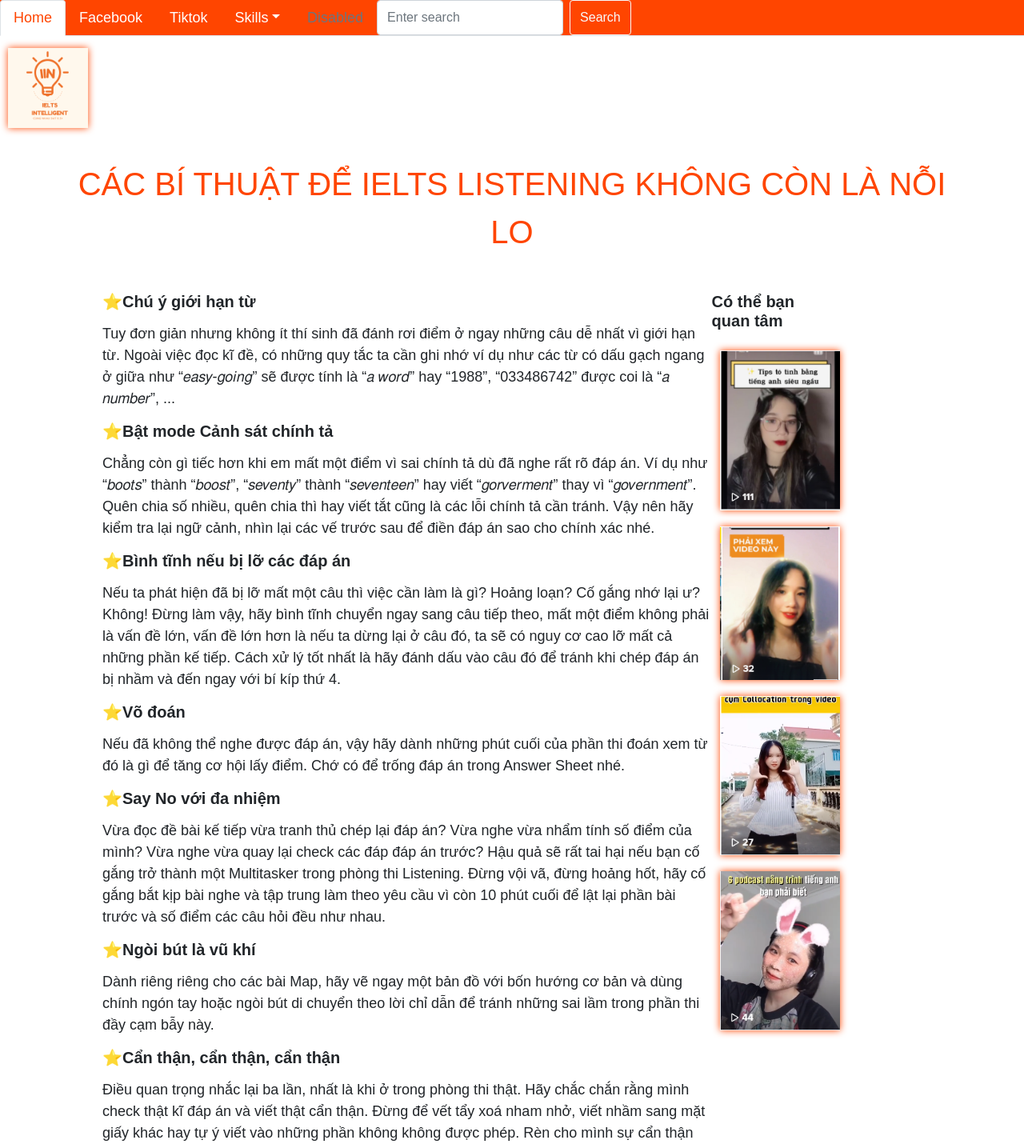
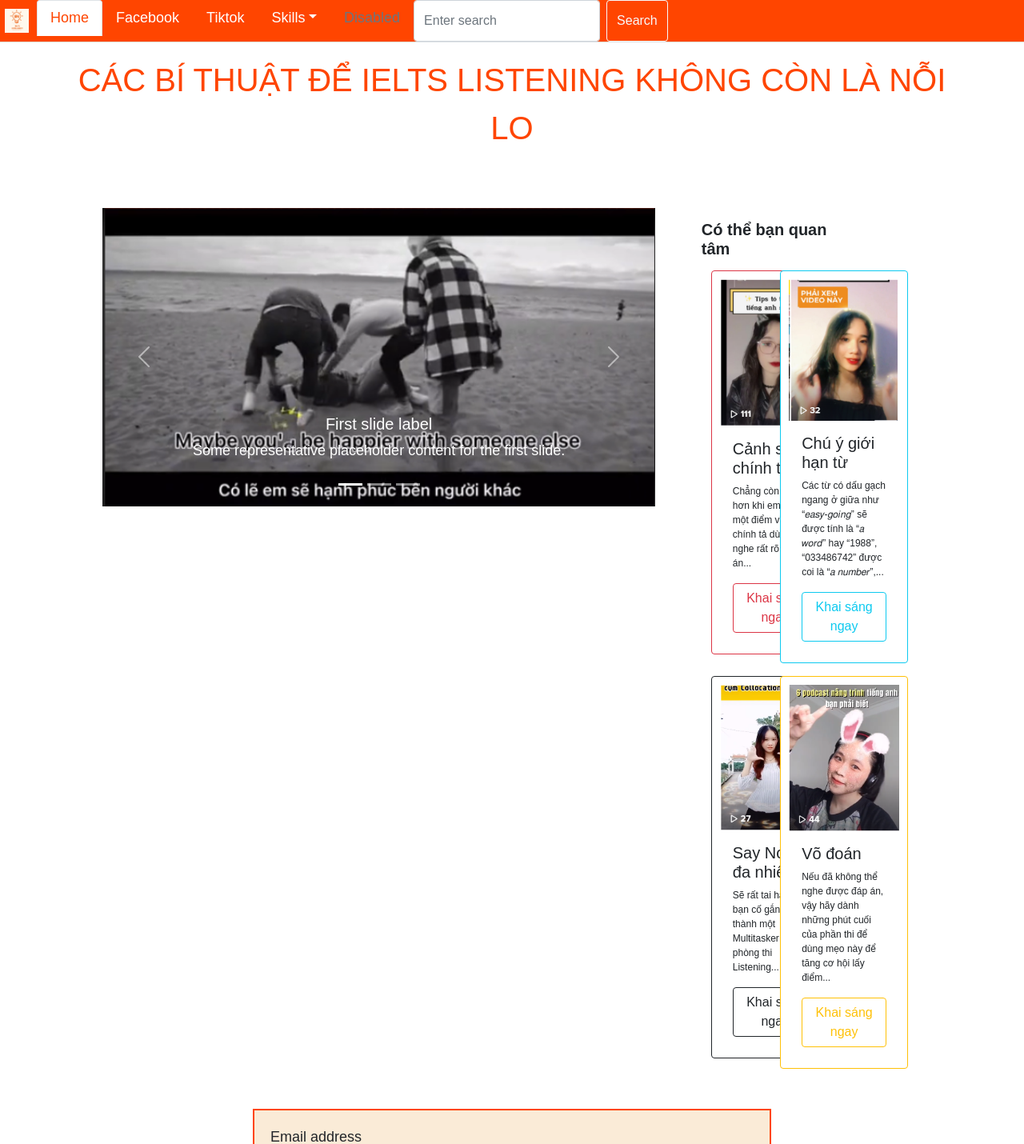
Before and after one commit to FangLee2003/IIN-Website-FangLee, a React (Create React App) app: page / in a window 1280 px wide. Shown: the top 1430 px of the page at 80% size. Built offline with nearby package versions, Linux system fonts and the light colour scheme.

Commit message:
Updated row, column, card, carousel, logo,...

```diff
--- a/src/App.js
+++ b/src/App.js
@@ -5,19 +5,20 @@ import tiktok1 from "./assets/tiktok1.png";
 import tiktok2 from "./assets/tiktok2.png";
 import tiktok3 from "./assets/tiktok3.png";
 import tiktok4 from "./assets/tiktok4.png";
+import tiktok5 from "./assets/tiktok5.png";
+import tiktok6 from "./assets/tiktok6.png";
 
 function App() {
   return (
     <div className="App">
-      <header className="App-header">
-        <div className="logo">
-          <a href="http://localhost:3000/">
-            <img src={logo} width="100px" height="100px" alt="IIN logo" />
-          </a>
-        </div>
+      <header className="header">
+        CÁC BÍ THUẬT ĐỂ IELTS LISTENING KHÔNG CÒN LÀ NỖI LO
       </header>
       <div class="container-fluid">
         <ul className="nav fixed-top nav-tabs">
+          <a class="navbar-brand" href="http://localhost:3000/">
+            <img class="logo" src={logo} width="30" height="30" alt="IIN logo" />
+          </a>
           <li className="nav-item">
             <a
               className="nav-link active"
@@ -58,84 +59,100 @@ function App() {
           </form>
         </ul>
       </div>
-      <header className="header">
-        CÁC BÍ THUẬT ĐỂ IELTS LISTENING KHÔNG CÒN LÀ NỖI LO
-      </header>
       <div className="content">
         <section className="section">
-          <h2>⭐Chú ý giới hạn từ</h2>
-          Tuy đơn giản nhưng không ít thí sinh đã đánh rơi điểm ở ngay những câu
-          dễ nhất vì giới hạn từ. Ngoài việc đọc kĩ đề, có những quy tắc ta cần
-          ghi nhớ ví dụ như các từ có dấu gạch ngang ở giữa như “𝑒𝑎𝑠𝑦-𝑔𝑜𝑖𝑛𝑔” sẽ
-          được tính là “𝑎 𝑤𝑜𝑟𝑑” hay “1988”, “033486742” được coi là “𝑎 𝑛𝑢𝑚𝑏𝑒𝑟”,
-          ...
-          <h2>⭐Bật mode Cảnh sát chính tả</h2>
-          Chẳng còn gì tiếc hơn khi em mất một điểm vì sai chính tả dù đã nghe
-          rất rõ đáp án. Ví dụ như “𝑏𝑜𝑜𝑡𝑠” thành “𝑏𝑜𝑜𝑠𝑡”, “𝑠𝑒𝑣𝑒𝑛𝑡𝑦” thành
-          “𝑠𝑒𝑣𝑒𝑛𝑡𝑒𝑒𝑛” hay viết “𝑔𝑜𝑟𝑣𝑒𝑟𝑚𝑒𝑛𝑡” thay vì “𝑔𝑜𝑣𝑒𝑟𝑛𝑚𝑒𝑛𝑡”. Quên chia số
-          nhiều, quên chia thì hay viết tắt cũng là các lỗi chính tả cần tránh.
-          Vậy nên hãy kiểm tra lại ngữ cảnh, nhìn lại các vế trước sau để điền
-          đáp án sao cho chính xác nhé.
-          <h2>⭐Bình tĩnh nếu bị lỡ các đáp án</h2>
-          Nếu ta phát hiện đã bị lỡ mất một câu thì việc cần làm là gì? Hoảng
-          loạn? Cố gắng nhớ lại ư? Không! Đừng làm vậy, hãy bình tĩnh chuyển
-          ngay sang câu tiếp theo, mất một điểm không phải là vấn đề lớn, vấn đề
-          lớn hơn là nếu ta dừng lại ở câu đó, ta sẽ có nguy cơ cao lỡ mất cả
-          những phần kế tiếp. Cách xử lý tốt nhất là hãy đánh dấu vào câu đó để
-          tránh khi chép đáp án bị nhầm và đến ngay với bí kíp thứ 4.
-          <h2>⭐Võ đoán</h2>
-          Nếu đã không thể nghe được đáp án, vậy hãy dành những phút cuối của
-          phần thi đoán xem từ đó là gì để tăng cơ hội lấy điểm. Chớ có để trống
-          đáp án trong Answer Sheet nhé.
-          <h2>⭐Say No với đa nhiệm</h2>
-          Vừa đọc đề bài kế tiếp vừa tranh thủ chép lại đáp án? Vừa nghe vừa
-          nhẩm tính số điểm của mình? Vừa nghe vừa quay lại check các đáp đáp án
-          trước? Hậu quả sẽ rất tai hại nếu bạn cố gắng trở thành một
-          Multitasker trong phòng thi Listening. Đừng vội vã, đừng hoảng hốt,
-          hãy cố gắng bắt kịp bài nghe và tập trung làm theo yêu cầu vì còn 10
-          phút cuối để lật lại phần bài trước và số điểm các câu hỏi đều như
-          nhau.
-          <h2>⭐Ngòi bút là vũ khí</h2>
-          Dành riêng riêng cho các bài Map, hãy vẽ ngay một bản đồ với bốn hướng
-          cơ bản và dùng chính ngón tay hoặc ngòi bút di chuyển theo lời chỉ dẫn
-          để tránh những sai lầm trong phần thi đầy cạm bẫy này.
-          <h2>⭐Cẩn thận, cẩn thận, cẩn thận</h2>
-          Điều quan trọng nhắc lại ba lần, nhất là khi ở trong phòng thi thật.
-          Hãy chắc chắn rằng mình check thật kĩ đáp án và viết thật cẩn thận.
-          Đừng để vết tẩy xoá nham nhở, viết nhầm sang mặt giấy khác hay tự ý
-          viết vào những phần không không được phép. Rèn cho mình sự cẩn thận cả
-          khi luyện đề để không mắc sai lầm trong lúc thi. Hi vọng những bí kíp
-          này sẽ giúp bạn đạt kết quả tốt hơn trong qua quá trình học và thi
-          IELTS. Hẹn gặp lại mọi người ở những bài viết sau.🍀
+          <div id="carouselExampleFade" class="carousel slide carousel-fade" data-bs-ride="carousel">
+            <div class="carousel-indicators">
+              <button type="button" data-bs-target="#carouselExampleFade" data-bs-slide-to="0" class="active" aria-current="true" aria-label="Slide 1"></button>
+              <button type="button" data-bs-target="#carouselExampleFade" data-bs-slide-to="1" aria-label="Slide 2"></button>
+              <button type="button" data-bs-target="#carouselExampleFade" data-bs-slide-to="2" aria-label="Slide 3"></button>
+            </div>
+            <div class="carousel-inner">
+              <div class="carousel-item active" data-bs-interval="10000">
+                <img src={tiktok6} class="d-block w-100" alt="..." />
+                <div class="carousel-caption d-none d-md-block">
+                  <h5>First slide label</h5>
+                  <p>Some representative placeholder content for the first slide.</p>
+                </div>
+              </div>
+              <div class="carousel-item" data-bs-interval="2000">
+                <img src={tiktok6} class="d-block w-100" alt="..." />
+                <div class="carousel-caption d-none d-md-block">
+                  <h5>Second slide label</h5>
+                  <p>Some representative placeholder content for the second slide.</p>
+                </div>
+              </div>
+              <div class="carousel-item">
+                <img src={tiktok6} class="d-block w-100" alt="..." />
+                <div class="carousel-caption d-none d-md-block">
+                  <h5>Third slide label</h5>
+                  <p>Some representative placeholder content for the third slide.</p>
+                </div>
+              </div>
+            </div>
+            <button class="carousel-control-prev" type="button" data-bs-target="#carouselExampleFade" data-bs-slide="prev">
+              <span class="carousel-control-prev-icon" aria-hidden="true"></span>
+              <span class="visually-hidden">Previous</span>
+            </button>
+            <button class="carousel-control-next" type="button" data-bs-target="#carouselExampleFade" data-bs-slide="next">
+              <span class="carousel-control-next-icon" aria-hidden="true"></span>
+              <span class="visually-hidden">Next</span>
+            </button>
+          </div>
         </section>
         <aside className="aside">
           <h2>Có thể bạn quan tâm</h2>
-          <div id="gallery">
-            <div>
-              <a href="https://www.tiktok.com/@ieltsilgt/video/7025121786777963803?_d=secCgYIASAHKAESPgo8x%2BarbzftldKhwFXVkPVk09zFNdtELOVzlz4YyCFEO1abSsfNMyWJr%2FcJO0nsZyAqxiYRk1tTQ0vl%2B2kvGgA%3D&checksum=bef0f43b9e5cb564366e8c3042a4cfe2d1468b390da54d35006715c3f67de055&language=vi&sec_uid=MS4wLjABAAAA22AEsiIlASeoGVGWCHbf-H150iwxGi2hlyACmZJ8BGjOg8vPyZdBny0yUwAA5Su8&sec_user_id=MS4wLjABAAAA22AEsiIlASeoGVGWCHbf-H150iwxGi2hlyACmZJ8BGjOg8vPyZdBny0yUwAA5Su8&share_app_id=1180&share_author_id=6996466304165561346&share_link_id=5FFBCB43-211B-4437-BEBC-298D62F4EBAE&tt_from=copy&u_code=dk5me5kh1am160&user_id=6996466304165561346&utm_campaign=client_share&utm_medium=ios&utm_source=copy&source=h5_t&_r=1&is_copy_url=0&is_from_webapp=v1&sender_device=pc&sender_web_id=7019507004755592706">
-                <img src={tiktok1} alt="IIN tiktok" />
-              </a>
+          <div class="container">
+            <div class="row row-cols-2">
+              <div class="col">
+                <div class="card border-danger mb-3" >
+                  <img src={tiktok1} class="card-img-right" alt="tiktok5" />
+                  <div class="card-body">
+                    <h5 class="card-title">Cảnh sát chính tả</h5>
+                    <p class="card-text"> Chẳng còn gì tiếc hơn khi em mất một điểm vì sai chính tả dù đã nghe rất rõ đáp án...</p>
+                    <a href="https://www.tiktok.com/@ieltsilgt/video/7025121786777963803?_d=secCgYIASAHKAESPgo8x%2BarbzftldKhwFXVkPVk09zFNdtELOVzlz4YyCFEO1abSsfNMyWJr%2FcJO0nsZyAqxiYRk1tTQ0vl%2B2kvGgA%3D&checksum=bef0f43b9e5cb564366e8c3042a4cfe2d1468b390da54d35006715c3f67de055&language=vi&sec_uid=MS4wLjABAAAA22AEsiIlASeoGVGWCHbf-H150iwxGi2hlyACmZJ8BGjOg8vPyZdBny0yUwAA5Su8&sec_user_id=MS4wLjABAAAA22AEsiIlASeoGVGWCHbf-H150iwxGi2hlyACmZJ8BGjOg8vPyZdBny0yUwAA5Su8&share_app_id=1180&share_author_id=6996466304165561346&share_link_id=5FFBCB43-211B-4437-BEBC-298D62F4EBAE&tt_from=copy&u_code=dk5me5kh1am160&user_id=6996466304165561346&utm_campaign=client_share&utm_medium=ios&utm_source=copy&source=h5_t&_r=1&is_copy_url=0&is_from_webapp=v1&sender_device=pc&sender_web_id=7019507004755592706" class="btn btn-outline-danger">Khai sáng ngay</a>
                   </div>
-            <div>
-              <a href="https://www.tiktok.com/@ieltsilgt/video/7026715483982368001?_d=secCgYIASAHKAESPgo8x%2BarbzftldKhwFXVkPVk09zFNdtELOVzlz4YyCFEO1abSsfNMyWJr%2FcJO0nsZyAqxiYRk1tTQ0vl%2B2kvGgA%3D&checksum=bef0f43b9e5cb564366e8c3042a4cfe2d1468b390da54d35006715c3f67de055&language=vi&sec_uid=MS4wLjABAAAA22AEsiIlASeoGVGWCHbf-H150iwxGi2hlyACmZJ8BGjOg8vPyZdBny0yUwAA5Su8&sec_user_id=MS4wLjABAAAA22AEsiIlASeoGVGWCHbf-H150iwxGi2hlyACmZJ8BGjOg8vPyZdBny0yUwAA5Su8&share_app_id=1180&share_author_id=6996466304165561346&share_link_id=5FFBCB43-211B-4437-BEBC-298D62F4EBAE&tt_from=copy&u_code=dk5me5kh1am160&user_id=6996466304165561346&utm_campaign=client_share&utm_medium=ios&utm_source=copy&source=h5_t&_r=1&is_copy_url=0&is_from_webapp=v1&sender_device=pc&sender_web_id=7019507004755592706">
-                <img src={tiktok2} alt="IIN tiktok" />
-              </a>
                 </div>
-            <div>
-              <a href="https://www.tiktok.com/@ieltsilgt/video/7027105837197954330?_d=secCgYIASAHKAESPgo8x%2BarbzftldKhwFXVkPVk09zFNdtELOVzlz4YyCFEO1abSsfNMyWJr%2FcJO0nsZyAqxiYRk1tTQ0vl%2B2kvGgA%3D&checksum=bef0f43b9e5cb564366e8c3042a4cfe2d1468b390da54d35006715c3f67de055&language=vi&sec_uid=MS4wLjABAAAA22AEsiIlASeoGVGWCHbf-H150iwxGi2hlyACmZJ8BGjOg8vPyZdBny0yUwAA5Su8&sec_user_id=MS4wLjABAAAA22AEsiIlASeoGVGWCHbf-H150iwxGi2hlyACmZJ8BGjOg8vPyZdBny0yUwAA5Su8&share_app_id=1180&share_author_id=6996466304165561346&share_link_id=5FFBCB43-211B-4437-BEBC-298D62F4EBAE&tt_from=copy&u_code=dk5me5kh1am160&user_id=6996466304165561346&utm_campaign=client_share&utm_medium=ios&utm_source=copy&source=h5_t&_r=1&is_copy_url=0&is_from_webapp=v1&sender_device=pc&sender_web_id=7019507004755592706">
-                <img src={tiktok3} alt="IIN tiktok" />
-              </a>
               </div>
-            <div>
-              <a href="https://www.tiktok.com/@ieltsilgt/video/7027431166038789403?_d=secCgYIASAHKAESPgo8x%2BarbzftldKhwFXVkPVk09zFNdtELOVzlz4YyCFEO1abSsfNMyWJr%2FcJO0nsZyAqxiYRk1tTQ0vl%2B2kvGgA%3D&checksum=bef0f43b9e5cb564366e8c3042a4cfe2d1468b390da54d35006715c3f67de055&language=vi&sec_uid=MS4wLjABAAAA22AEsiIlASeoGVGWCHbf-H150iwxGi2hlyACmZJ8BGjOg8vPyZdBny0yUwAA5Su8&sec_user_id=MS4wLjABAAAA22AEsiIlASeoGVGWCHbf-H150iwxGi2hlyACmZJ8BGjOg8vPyZdBny0yUwAA5Su8&share_app_id=1180&share_author_id=6996466304165561346&share_link_id=5FFBCB43-211B-4437-BEBC-298D62F4EBAE&tt_from=copy&u_code=dk5me5kh1am160&user_id=6996466304165561346&utm_campaign=client_share&utm_medium=ios&utm_source=copy&source=h5_t&_r=1&is_copy_url=0&is_from_webapp=v1&sender_device=pc&sender_web_id=7019507004755592706">
-                <img src={tiktok4} alt="IIN tiktok" />
-              </a>
+              <div class="col">
+                <div class="card border-info mb-3" >
+                  <img src={tiktok2} class="card-img-right" alt="tiktok5" />
+                  <div class="card-body">
+                    <h5 class="card-title">Chú ý giới hạn từ</h5>
+                    <p class="card-text"> Các từ có dấu gạch ngang ở giữa như “𝑒𝑎𝑠𝑦-𝑔𝑜𝑖𝑛𝑔” sẽ
+                      được tính là “𝑎 𝑤𝑜𝑟𝑑” hay “1988”, “033486742” được coi là “𝑎 𝑛𝑢𝑚𝑏𝑒𝑟”,...</p>
+                    <a href="https://www.tiktok.com/@ieltsilgt/video/7026715483982368001?_d=secCgYIASAHKAESPgo8x%2BarbzftldKhwFXVkPVk09zFNdtELOVzlz4YyCFEO1abSsfNMyWJr%2FcJO0nsZyAqxiYRk1tTQ0vl%2B2kvGgA%3D&checksum=bef0f43b9e5cb564366e8c3042a4cfe2d1468b390da54d35006715c3f67de055&language=vi&sec_uid=MS4wLjABAAAA22AEsiIlASeoGVGWCHbf-H150iwxGi2hlyACmZJ8BGjOg8vPyZdBny0yUwAA5Su8&sec_user_id=MS4wLjABAAAA22AEsiIlASeoGVGWCHbf-H150iwxGi2hlyACmZJ8BGjOg8vPyZdBny0yUwAA5Su8&share_app_id=1180&share_author_id=6996466304165561346&share_link_id=5FFBCB43-211B-4437-BEBC-298D62F4EBAE&tt_from=copy&u_code=dk5me5kh1am160&user_id=6996466304165561346&utm_campaign=client_share&utm_medium=ios&utm_source=copy&source=h5_t&_r=1&is_copy_url=0&is_from_webapp=v1&sender_device=pc&sender_web_id=7019507004755592706" class="btn btn-outline-info">Khai sáng ngay</a>
+                  </div>
+                </div>
+              </div>
+              <div class="col">
+                <div class="card border-dark mb-3" >
+                  <img src={tiktok3} class="card-img-right" alt="tiktok5" />
+                  <div class="card-body">
+                    <h5 class="card-title">Say No với đa nhiệm</h5>
+                    <p class="card-text"> Sẽ rất tai hại nếu bạn cố gắng trở thành một
+                      Multitasker trong phòng thi Listening...</p>
+                    <a href="https://www.tiktok.com/@ieltsilgt/video/7027105837197954330?_d=secCgYIASAHKAESPgo8x%2BarbzftldKhwFXVkPVk09zFNdtELOVzlz4YyCFEO1abSsfNMyWJr%2FcJO0nsZyAqxiYRk1tTQ0vl%2B2kvGgA%3D&checksum=bef0f43b9e5cb564366e8c3042a4cfe2d1468b390da54d35006715c3f67de055&language=vi&sec_uid=MS4wLjABAAAA22AEsiIlASeoGVGWCHbf-H150iwxGi2hlyACmZJ8BGjOg8vPyZdBny0yUwAA5Su8&sec_user_id=MS4wLjABAAAA22AEsiIlASeoGVGWCHbf-H150iwxGi2hlyACmZJ8BGjOg8vPyZdBny0yUwAA5Su8&share_app_id=1180&share_author_id=6996466304165561346&share_link_id=5FFBCB43-211B-4437-BEBC-298D62F4EBAE&tt_from=copy&u_code=dk5me5kh1am160&user_id=6996466304165561346&utm_campaign=client_share&utm_medium=ios&utm_source=copy&source=h5_t&_r=1&is_copy_url=0&is_from_webapp=v1&sender_device=pc&sender_web_id=7019507004755592706" class="btn btn-outline-dark">Khai sáng ngay</a>
+                  </div>
+                </div>
+              </div>
+              <div class="col">
+                <div class="card border-warning mb-3" >
+                  <img src={tiktok4} class="card-img-right" alt="tiktok5" />
+                  <div class="card-body">
+                    <h5 class="card-title">Võ đoán</h5>
+                    <p class="card-text"> Nếu đã không thể nghe được đáp án, vậy hãy dành những phút cuối của
+                      phần thi để dùng mẹo này để tăng cơ hội lấy điểm...</p>
+                    <a href="https://www.tiktok.com/@ieltsilgt/video/7027431166038789403?_d=secCgYIASAHKAESPgo8x%2BarbzftldKhwFXVkPVk09zFNdtELOVzlz4YyCFEO1abSsfNMyWJr%2FcJO0nsZyAqxiYRk1tTQ0vl%2B2kvGgA%3D&checksum=bef0f43b9e5cb564366e8c3042a4cfe2d1468b390da54d35006715c3f67de055&language=vi&sec_uid=MS4wLjABAAAA22AEsiIlASeoGVGWCHbf-H150iwxGi2hlyACmZJ8BGjOg8vPyZdBny0yUwAA5Su8&sec_user_id=MS4wLjABAAAA22AEsiIlASeoGVGWCHbf-H150iwxGi2hlyACmZJ8BGjOg8vPyZdBny0yUwAA5Su8&share_app_id=1180&share_author_id=6996466304165561346&share_link_id=5FFBCB43-211B-4437-BEBC-298D62F4EBAE&tt_from=copy&u_code=dk5me5kh1am160&user_id=6996466304165561346&utm_campaign=client_share&utm_medium=ios&utm_source=copy&source=h5_t&_r=1&is_copy_url=0&is_from_webapp=v1&sender_device=pc&sender_web_id=7019507004755592706" class="btn btn-outline-warning">Khai sáng ngay</a>
+                  </div>
+                </div>
+              </div>
             </div>
           </div>
         </aside>
       </div>
       <form className="row g-3 needs-validation" novalidate>
-        <div className="regist">
+        <div className="registform">
           <div className="col-mb-3">
             <label for="exampleInputEmail1" className="form-label">Email address</label>
             <input type="email" className="form-control" id="exampleInputEmail1" aria-describedby="emailHelp" required />
--- a/src/App.scss
+++ b/src/App.scss
@@ -11,7 +11,7 @@ body {
   flex-flow: row wrap;
   width: 90%;
   height: auto;
-  margin: 20px auto;
+  margin: 60px auto;
   padding: 10px;
   font-size: 40px;
   text-align: center;
@@ -20,51 +20,33 @@ body {
 .nav {
   background-color: #ff4500;
 }
-/*
-ul {
-  position: -webkit-sticky;
-  /* áp dụng với Safari *//*
-  position: sticky;
-  list-style-type: none;
-  overflow: hidden;
-  /* Khi chiều cao của box không đủ chứa text, thì text bị tràn sẽ được dấu đi.
-}/*
-li {
-  float: left;
-}
-*/
+
 .nav-link {
   color: white;
 }
-.nav-tabs .nav-link.active, .nav-link:focus, .nav-link:hover{
+.nav-tabs .nav-link.active,
+.nav-link:focus,
+.nav-link:hover {
   color: #ff4500;
   background-color: white;
 }
-/*
-li a:hover {
-  background-color: white;
-  color: #ff4500;
-  font-weight: bold;
-}*/
 
 .content {
+  display: flex;
+  flex-flow: row;
   margin-left: 10%;
-  width: 70%;
   height: auto;
-  display: flex;
-  flex-direction: row;
 }
 
 .section {
+  width: 60%;
   height: auto;
+  margin-right: 5%;
 }
 
 .aside {
-  border-color: brown;
   width: 15%;
   height: auto;
-  display: flex;
-  flex-flow: column wrap;
 }
 
 .footer {
@@ -78,13 +60,13 @@ li a:hover {
   height: auto;
   vertical-align: bottom;
 }
-
+/*
 #gallery {
   display: grid;
   grid-template-columns: repeat(auto-fill, minmax(150px, 200px));
 }
-
-img {
+*/
+.suggestImage {
   display: inline-block;
   align-items: left;
   max-width: 100%;
@@ -97,14 +79,17 @@ img {
   transition: 0.3s ease-in-out;
 }
 
-img:hover {
+.suggestImage:hover {
   -webkit-transform: scale(1.3);
   transform: scale(1.3);
 }
-
+.card {
+  font-size: 12px;
+  width: 10rem;
+  padding: 10px;
+}
 .logo {
-  margin-top: 50px;
-  display: inline-block;
+  margin: 20%;
 }
 
 h2 {
@@ -113,7 +98,7 @@ h2 {
   margin: 15px 0px;
 }
 
-.regist{
+.registform {
   background-color: antiquewhite;
   margin: 50px auto;
   padding: 20px;
@@ -121,9 +106,7 @@ h2 {
   height: auto;
   border: 2px solid #ff4500;
 }
-.row{
-  margin: 20px auto;
-}
+
 #registerbutton {
   margin: 10px;
   width: auto;
@@ -181,18 +164,14 @@ h2 {
   .content {
     flex-direction: column;
   }
-
-  .aside {
-    display: inline-block;
-    flex-direction: row;
-    justify-content: space-around;
+  .section {
+    width: 90%;
   }
-
-  #gallery {
-    display: grid;
-    grid-template-columns: repeat(2, minmax(110px, 150px));
+  .card {
+    width: 8rem;
+    margin: 10px 10px;
+    padding: 5px;
   }
-
   h2 {
     font-size: 16px;
   }
--- a/src/css/App.css
+++ b/src/css/App.css
@@ -11,7 +11,7 @@ body {
   flex-flow: row wrap;
   width: 90%;
   height: auto;
-  margin: 20px auto;
+  margin: 60px auto;
   padding: 10px;
   font-size: 40px;
   text-align: center;
@@ -20,51 +20,33 @@ body {
 .nav {
   background-color: #ff4500;
 }
-/*
-ul {
-  position: -webkit-sticky;
-  /* áp dụng với Safari *//*
-  position: sticky;
-  list-style-type: none;
-  overflow: hidden;
-  /* Khi chiều cao của box không đủ chứa text, thì text bị tràn sẽ được dấu đi.
-}/*
-li {
-  float: left;
-}
-*/
+
 .nav-link {
   color: white;
 }
-.nav-tabs .nav-link.active, .nav-link:focus, .nav-link:hover{
+.nav-tabs .nav-link.active,
+.nav-link:focus,
+.nav-link:hover {
   color: #ff4500;
   background-color: white;
 }
-/*
-li a:hover {
-  background-color: white;
-  color: #ff4500;
-  font-weight: bold;
-}*/
 
 .content {
+  display: flex;
+  flex-flow: row;
   margin-left: 10%;
-  width: 70%;
   height: auto;
-  display: flex;
-  flex-direction: row;
 }
 
 .section {
+  width: 60%;
   height: auto;
+  margin-right: 5%;
 }
 
 .aside {
-  border-color: brown;
   width: 15%;
   height: auto;
-  display: flex;
-  flex-flow: column wrap;
 }
 
 .footer {
@@ -78,13 +60,13 @@ li a:hover {
   height: auto;
   vertical-align: bottom;
 }
-
+/*
 #gallery {
   display: grid;
   grid-template-columns: repeat(auto-fill, minmax(150px, 200px));
 }
-
-img {
+*/
+.suggestImage {
   display: inline-block;
   align-items: left;
   max-width: 100%;
@@ -97,14 +79,17 @@ img {
   transition: 0.3s ease-in-out;
 }
 
-img:hover {
+.suggestImage:hover {
   -webkit-transform: scale(1.3);
   transform: scale(1.3);
 }
-
+.card {
+  font-size: 12px;
+  width: 10rem;
+  padding: 10px;
+}
 .logo {
-  margin-top: 50px;
-  display: inline-block;
+  margin: 20%;
 }
 
 h2 {
@@ -113,7 +98,7 @@ h2 {
   margin: 15px 0px;
 }
 
-.regist{
+.registform {
   background-color: antiquewhite;
   margin: 50px auto;
   padding: 20px;
@@ -121,9 +106,7 @@ h2 {
   height: auto;
   border: 2px solid #ff4500;
 }
-.row{
-  margin: 20px auto;
-}
+
 #registerbutton {
   margin: 10px;
   width: auto;
@@ -181,18 +164,14 @@ h2 {
   .content {
     flex-direction: column;
   }
-
-  .aside {
-    display: inline-block;
-    flex-direction: row;
-    justify-content: space-around;
+  .section {
+    width: 90%;
   }
-
-  #gallery {
-    display: grid;
-    grid-template-columns: repeat(2, minmax(110px, 150px));
+  .card {
+    width: 8rem;
+    margin: 10px 10px;
+    padding: 5px;
   }
-
   h2 {
     font-size: 16px;
   }
```
Also changed, not shown: src/assets/tiktok5.png (added), src/assets/tiktok6.png (added). Lines whose indentation alone changed are shown as unchanged.
